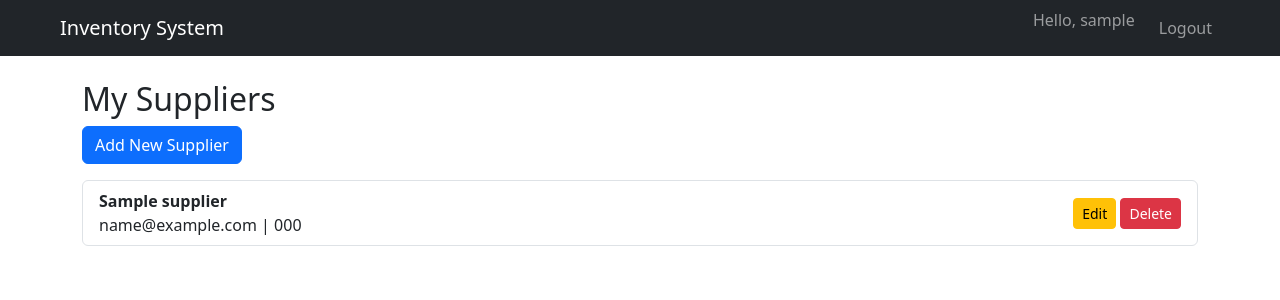
After one commit to tshering10/Inventory-Management-System, a Django app: page /supplier/ in a window 1280 px wide. The commit adds this page. Shown: the top 300 px of the page. Run offline with Django 5.2, Linux system fonts and the light colour scheme; a user stored in the database is signed in; tables that the repository leaves empty hold one stand-in row (values such as "Sample post"); some libraries are stand-ins or nearby versions.

Commit message:
Add supplier list view for listing all suppliers

```diff
--- a/inventory_system/inventory/urls.py
+++ b/inventory_system/inventory/urls.py
@@ -1,15 +1,25 @@
 from django import urls
 from django.urls import path
-from inventory.views import HomeView, ProductListView, AdminDashboard, ProductCreateView, EditProductView, ProductDeleteView, UserDetails, AboutUs_view, ContactUs_view
+from inventory.views import (
+    HomeView, ProductListView, AdminDashboard,
+    ProductCreateView, EditProductView, ProductDeleteView,
+    UserDetails, AboutUs_view, ContactUs_view,
+    SupplierListView
+
+)
 
 urlpatterns = [
     path('', HomeView.as_view(), name='home'),
     path('dashboard/', ProductListView.as_view(), name='dashboard'),
     path('admin-dashboard', AdminDashboard.as_view(), name='admin-dashboard'),
+
     path('add-product', ProductCreateView.as_view(), name="add-product"),
     path('product/<int:pk>/edit/', EditProductView.as_view(), name="edit-product"),
     path('product/<int:pk>/delete/', ProductDeleteView.as_view(), name="delete-product"),
     path('admin-dashboard/<int:pk>/details', UserDetails.as_view(), name="user_details"),
+
     path("about-us/", AboutUs_view.as_view(), name="about_us"),
     path("contact-us/", ContactUs_view.as_view(), name="contact_us"),
+
+    path('supplier/',SupplierListView.as_view(), name="supplier_list"),
 ]
--- a/inventory_system/inventory/views.py
+++ b/inventory_system/inventory/views.py
@@ -2,7 +2,7 @@ from django.shortcuts import render
 from django.views.generic import TemplateView, ListView, CreateView, DeleteView, UpdateView, FormView
 from django.contrib.auth.mixins import LoginRequiredMixin, UserPassesTestMixin
 from django.urls import reverse_lazy
-from inventory.models import Product, Category
+from inventory.models import Product, Category, Supplier
 from inventory.forms import  ContactMessageForm, ProductForm
 from django.contrib.auth.models import User
 
@@ -103,3 +103,12 @@ class ContactUs_view(FormView):
     def form_valid(self, form):
         form.save()
         return super().form_valid(form)
+
+
+class SupplierListView(ListView, LoginRequiredMixin):
+    model = Supplier
+    template_name = "inventory/supplier_list.html"
+    context_object_name = "suppliers"
+
+    def get_queryset(self):
+        return Supplier.objects.filter(owner=self.request.user)
--- /dev/null
+++ b/inventory_system/templates/inventory/supplier_list.html
@@ -0,0 +1,26 @@
+{% extends "inventory/base.html" %}
+{% block title %}My Suppliers{% endblock %}
+
+{% block content %}
+<div class="container mt-4">
+    <h2>My Suppliers</h2>
+    <a href="#" class="btn btn-primary mb-3">Add New Supplier</a>
+
+    <ul class="list-group">
+        {% for supplier in suppliers %}
+            <li class="list-group-item d-flex justify-content-between align-items-center">
+                <div>
+                    <strong>{{ supplier.company_name }}</strong><br>
+                    {{ supplier.email }} | {{ supplier.phone }}
+                </div>
+                <div>
+                    <a href="{% url 'supplier-update' supplier.pk %}" class="btn btn-sm btn-warning">Edit</a>
+                    <a href="{% url 'supplier-delete' supplier.pk %}" class="btn btn-sm btn-danger">Delete</a>
+                </div>
+            </li>
+        {% empty %}
+            <li class="list-group-item">No suppliers yet.</li>
+        {% endfor %}
+    </ul>
+</div>
+{% endblock %}
--- a/inventory_system/templates/inventory/user_dashboard.html
+++ b/inventory_system/templates/inventory/user_dashboard.html
@@ -17,13 +17,13 @@
                     <i class="fas fa-box me-2"></i> Products
                 </a>
             </li>
-            <li class="nav-item mb-2">
+            {% comment %} <li class="nav-item mb-2">
                 <a class="nav-link text-secondary" href="#">
                     <i class="fas fa-tags me-2"></i> Categories
                 </a>
-            </li>
+            </li> {% endcomment %}
             <li class="nav-item mb-2">
-                <a class="nav-link text-secondary" href="#">
+                <a class="nav-link text-secondary" href="{% url "supplier_list" %}">
                     <i class="fas fa-truck me-2"></i> Suppliers
                 </a>
             </li>
```
Also changed, not shown: inventory_system/inventory/migrations/0006_supplier_owner.py (added).
